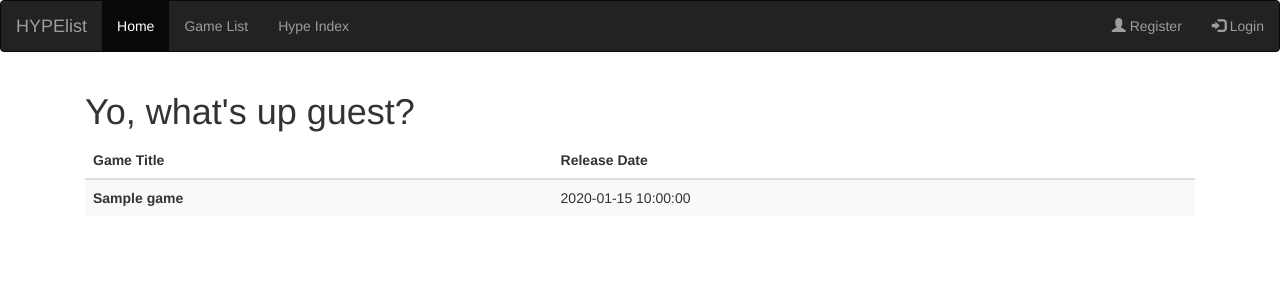
After one commit to MattyGroch/gameHype, a Flask app: page /games in a window 1280 px wide. The commit adds this page. Shown: the top 300 px of the page. Run offline with Flask 2, Linux system fonts and the light colour scheme; tables that the repository leaves empty hold one stand-in row (values such as "Sample post"); some libraries are stand-ins or nearby versions.

Commit message:
UI changes: added hype index, game list. Made game submit form work.

```diff
--- a/gamehype/models.py
+++ b/gamehype/models.py
@@ -70,11 +70,13 @@ class Game(db.Model):
         if self.on_platform(platform):
             self.platforms.remove(platform)
 
+
 platform_games = db.Table('platform_games',
     db.Column('platform_id', db.Integer, db.ForeignKey('platform.id')),
     db.Column('game_id', db.Integer, db.ForeignKey('game.id'))
     )
 
+
 @login.user_loader
 def load_user(id):
     return User.query.get(int(id))
--- a/gamehype/routes.py
+++ b/gamehype/routes.py
@@ -2,18 +2,36 @@ from flask import render_template, flash, redirect, url_for, request
 from werkzeug.urls import url_parse
 from flask_login import current_user, login_user, logout_user, login_required
 from gamehype import app, db
-from gamehype.models import User, Rating
+from gamehype.models import User, Rating, Game
 from gamehype.forms import LoginForm, RegistrationForm, AddGameForm
 
 
 @app.route('/')
 @app.route('/index')
 def index():
-    ratings = Rating.query.all()
     return render_template(
         'index.html',
         title='Home',
+        )
+
+
+@app.route('/ratings')
+def ratings():
+    ratings = Rating.query.all()
+    return render_template(
+        'ratings.html',
+        title='Ratings',
         ratings=ratings
+        )
+
+
+@app.route('/games')
+def games():
+    games = Game.query.all()
+    return render_template(
+        'games.html',
+        title='Game List',
+        games=games
         )
 
 
@@ -62,6 +80,16 @@ def user(username):
 @login_required
 def add_game():
     form = AddGameForm()
+    if form.validate_on_submit():
+        game_name = form.game_name.data
+        game = Game(
+            game_name=form.game_name.data,
+            release_date=form.release_date.data
+            )
+        db.session.add(game)
+        db.session.commit()
+        flash('Congratulations, ' + game_name + ' has been added!')
+        return redirect(url_for('games'))
     return render_template('add_game.html', title='Add a Game', form=form)
 
 
--- a/gamehype/templates/base.html
+++ b/gamehype/templates/base.html
@@ -12,14 +12,19 @@
         </div>
         <ul class="nav navbar-nav">
           <li class="active"><a href="{{ url_for('index') }}">Home</a></li>
+          <li><a href="{{ url_for('games')}}">Game List</a></li>
+          <li><a href="{{ url_for('ratings')}}">Hype Index</a></li>
+          {% if current_user.is_anonymous %}
+          {% else %}
           <li><a href="{{ url_for('add_game')}}">Add a Game</a></li>
+          {% endif %}
         </ul>
         <ul class="nav navbar-nav navbar-right">
           {% if current_user.is_anonymous %}
           <li><a href="{{ url_for('register') }}"><span class="glyphicon glyphicon-user"></span> Register</a></li>
           <li><a href="{{ url_for('login') }}"><span class="glyphicon glyphicon-log-in"></span> Login</a></li>
           {% else %}
-          <li><a href="{{ url_for('user', username=current_user.username) }}"><span class="glyphicon glyphicon-user"></span> My Profile</a></li>
+          <li><a href="{{ url_for('user', username=current_user.username) }}"><span class="glyphicon glyphicon-user"></span> {{ current_user.username }}</a></li>
           <li><a href="{{ url_for('logout') }}"><span class="glyphicon glyphicon-log-out"></span> Logout</a></li>
           {% endif %}
         </ul>
--- /dev/null
+++ b/gamehype/templates/games.html
@@ -0,0 +1,40 @@
+{% extends "base.html" %}
+
+{% block app_content %}
+<div class="container-fluid">
+  <div class="row">
+    <div class="col-md-5">
+      <p>
+        {% if current_user.is_anonymous %}
+        <h1 class="display-4">Yo, what's up guest?</h1>
+        {% else %}
+        <h1 class="display-4">Yo, what's up {{ current_user.username }}? Check out the games.</h1>
+        {% endif %}
+      </p>
+    </div>
+  </div>
+</div>
+
+<div class="container-fluid">
+  <div class="row">
+    <div class="col-md-12">
+      <table class="table table-striped table-hover table-sm" id="gamehype_table">
+        <thead class="thead-dark">
+          <tr>
+            <th scope="col">Game Title</th>
+            <th scope="col">Release Date</th>
+          </tr>
+        </thead>
+        <tbody>
+          {% for game in games %}
+          <tr>
+            <th scope="row">{{ game.game_name }}</th>
+            <td>{{ game.release_date }}</td>
+          </tr>
+          {% endfor %}
+        </tbody>
+      </table>
+    </div>
+  </div>
+</div>
+{% endblock %}
```
Also changed, not shown: gamehype/forms.py (+7 -2 lines), gamehype/templates/index.html (+4 -27 lines), gamehype/templates/ratings.html (added, +44 -0 lines).
